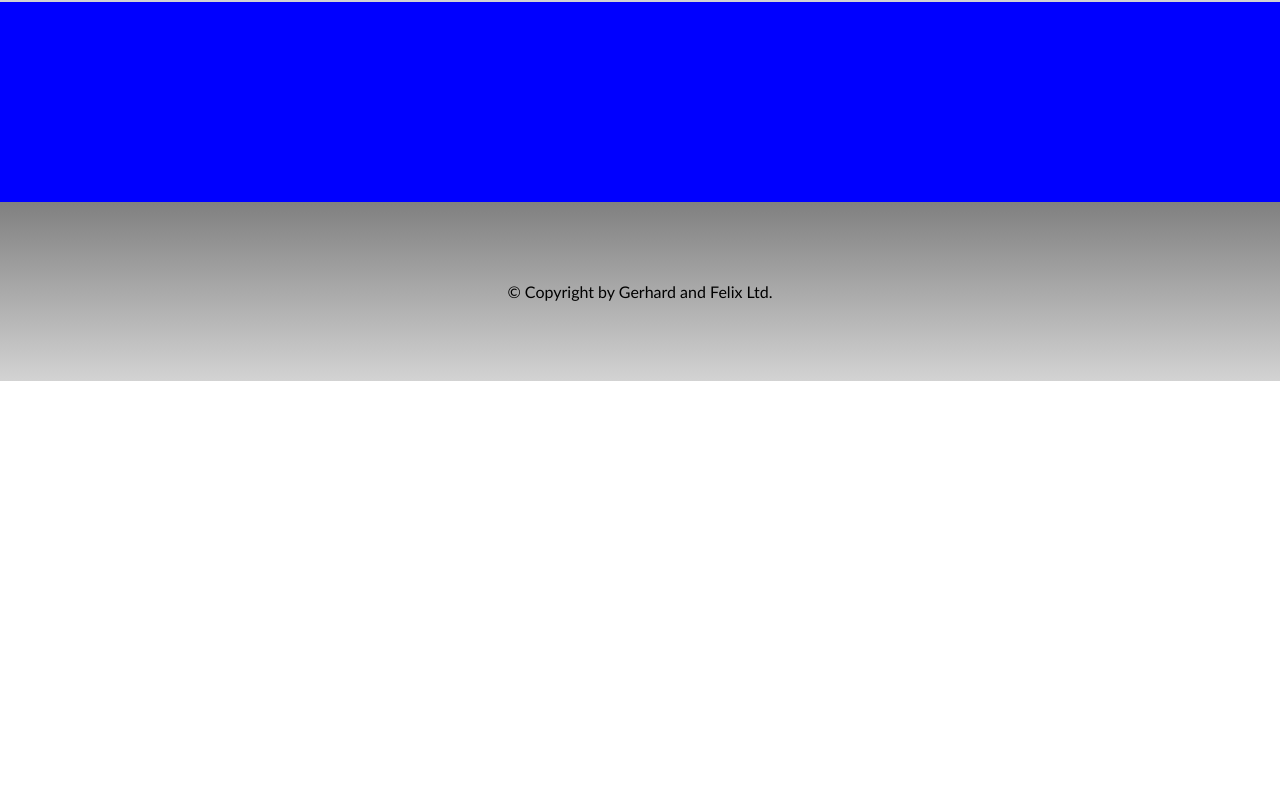
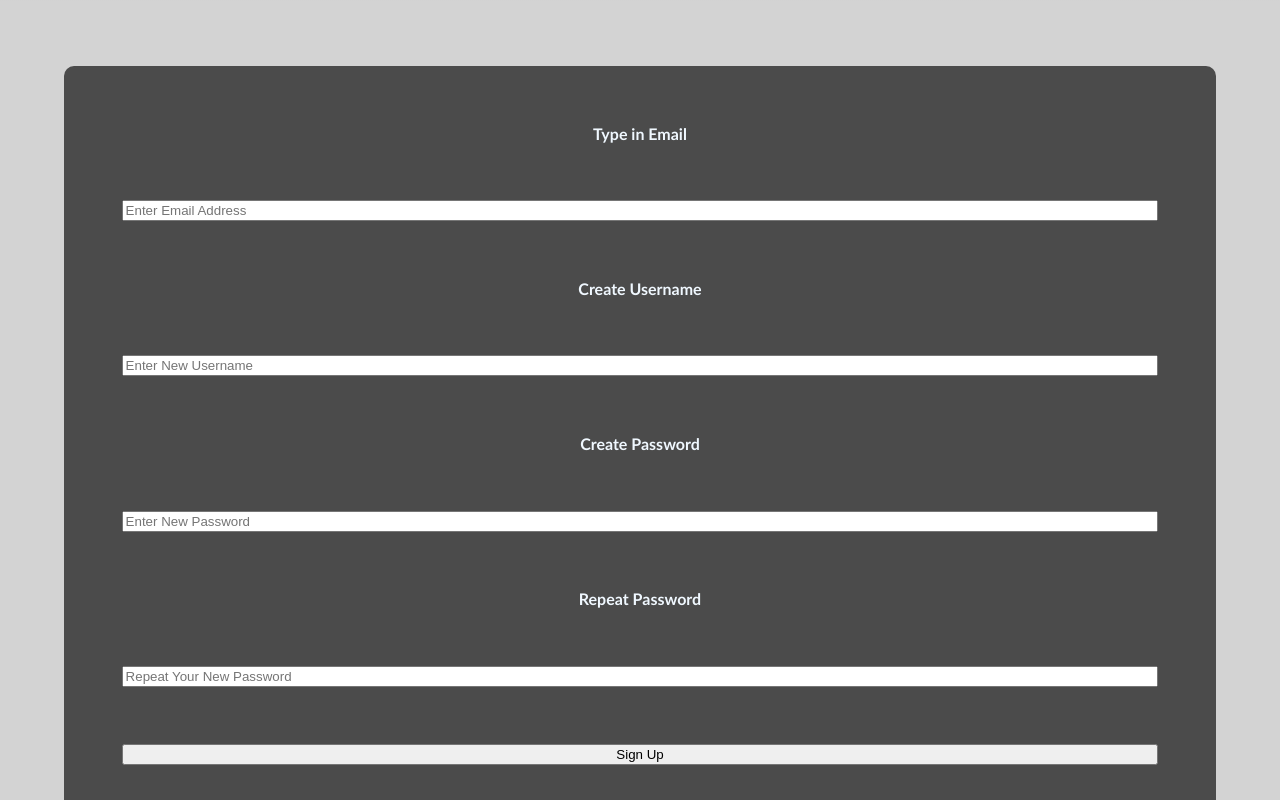
Before and after one commit to FelixWeiss98/WebDevTuDublinProjectReworked, a React (Create React App) app: page /register in a window 1280 px wide. Shown: the part 400-1200 px from the top of the page. Before the commit the page ends 800 px from the top, so only its background shows below. Built offline with nearby package versions, Linux system fonts and the light colour scheme.

Commit message:
added Login and Register

```diff
--- a/src/login/Login.css
+++ b/src/login/Login.css
@@ -1,6 +1,30 @@
 .wrapperLogin {
-    min-height: 200px;
+    min-height: 500px;
     min-width: 100%;
-    background: red;
+    background: lightgrey;
     font-family: Calibri;
 }
+
+.login {
+    min-height: 200px;
+    margin: 5%;
+    background-color: #4b4b4b;
+    border-radius: 10px;
+}
+
+.loginbutton {
+    margin: 5%;
+}
+
+label {
+    color: aliceblue;
+    align-self: center;
+    margin-top: 5%;
+    margin-bottom: 5%;
+}
+
+input {
+    color: #4b4b4b;
+    margin-left: 5%;
+    margin-right: 5%;
+}
--- a/src/login/Login.js
+++ b/src/login/Login.js
@@ -3,7 +3,17 @@ import "./Login.css";
 const Login = () => {
     return (
         <div className="wrapperLogin flex">
-
+            <div className="login flex">
+                <label>
+                    <b>Username</b>
+                </label>
+                <input type="text" placeholder="Enter Username" name="username" required></input>
+                <label>
+                    <b>Password</b>
+                </label>
+                <input type="text" placeholder="Enter Password" name="password" required></input>
+                <button className="loginbutton" type="submit">Login</button>
+            </div>
         </div>
     );
 }
--- a/src/register/Register.css
+++ b/src/register/Register.css
@@ -1,6 +1,13 @@
 .wrapperRegister {
-    min-height: 200px;
+    min-height: 500px;
     min-width: 100%;
-    background: blue;
+    background: lightgrey;
     font-family: Calibri;
 }
+
+.register {
+    min-height: 200px;
+    margin: 5%;
+    background-color: #4b4b4b;
+    border-radius: 10px;
+}
--- a/src/register/Register.js
+++ b/src/register/Register.js
@@ -1,9 +1,48 @@
+import { useState } from "react";
 import "./Register.css"
 
 const Register = () => {
+    const [password, setPassword] = useState('');
+    const [password2, setPassword2] = useState('');
+    let isPasswordValid;
+
+    const handleClick = event => {
+        if (password === password2){
+            isPasswordValid = true;
+        }
+    }
+
+    const handleChange = event => {
+        setPassword(event.target.value);
+    }
+
+    const handleChange2 = event => {
+        setPassword2(event.target.value);
+
+    }
+
+
     return (
-        <div className="wrapperRegister">
-
+        <div className="wrapperRegister flex">
+            <div className="register flex">
+                <label>
+                    <b>Type in Email</b>
+                </label>
+                <input type="text" placeholder="Enter Email Address" name="email" required></input>
+                <label>
+                    <b>Create Username</b>
+                </label>
+                <input type="text" placeholder="Enter New Username" name="username" required></input>
+                <label>
+                    <b>Create Password</b>
+                </label>
+                <input type="text" value={ password } onChange={ handleChange } placeholder="Enter New Password" name="password" required></input>
+                <label>
+                    <b>Repeat Password</b>
+                </label>
+                <input type="text" value={ password2 } onChange={ handleChange2 } placeholder="Repeat Your New Password" name="password2" required></input>
+                <button onClick={ handleClick } className="loginbutton" type="submit">Sign Up</button>
+            </div>
         </div>
     );
 }
```
Also changed, not shown: 1 other file (tests, documents, lock files or other folders).
